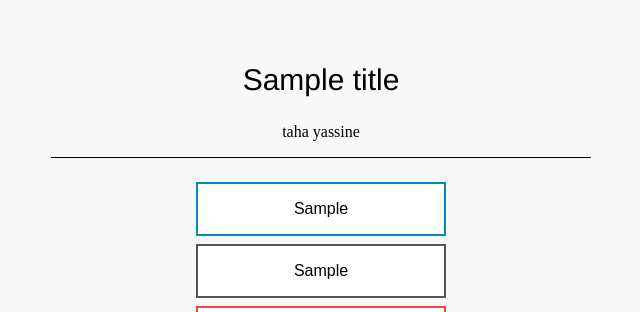
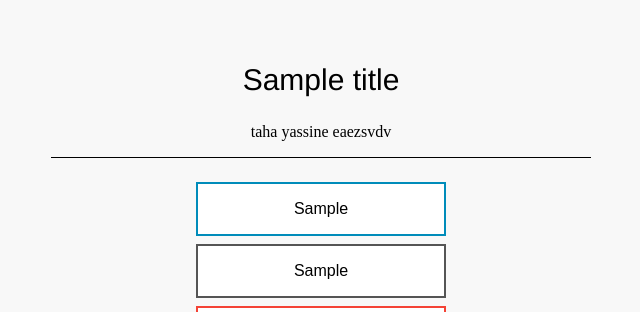
Before and after one commit to taha361/microservices, a Flask app: template azure-vote/azure-vote/templates/index.html in a window 1280 px wide. Shown: the top 312 px of the page, without its empty margins (319-959 px from the left). Run offline with Flask 2, Linux system fonts and the light colour scheme; the template is opened without the code that fills it: most values are stand-ins (such as "Sample title", 1, 10 or a date in 2020).

Commit message:
modifier

```diff
--- a/azure-vote/azure-vote/templates/index.html
+++ b/azure-vote/azure-vote/templates/index.html
@@ -15,7 +15,7 @@
         <form id="form" name="form" action="/"" method="post"><center>
         <div id="logo">{{title}}</div>
         <div id="space"></div>
-        <p>  taha yassine </p>
+        <p>  taha yassine eaezsvdv </p>
         <div id="form">
         <button name="vote" value="{{button1}}" onclick="send()" class="button button1">{{button1}}</button>
         <button name="vote" value="{{button2}}" onclick="send()" class="button button2">{{button2}}</button>
```
